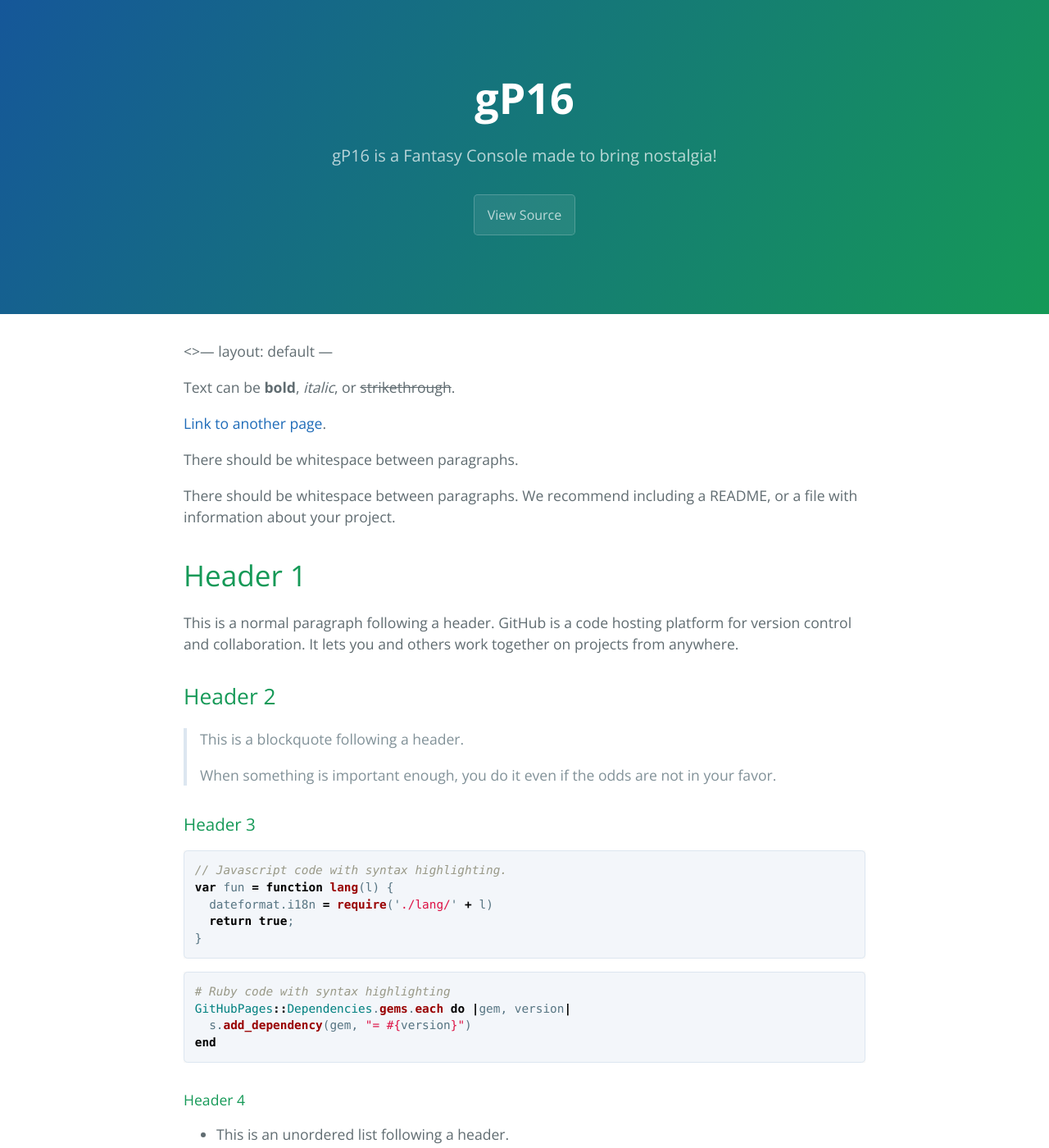
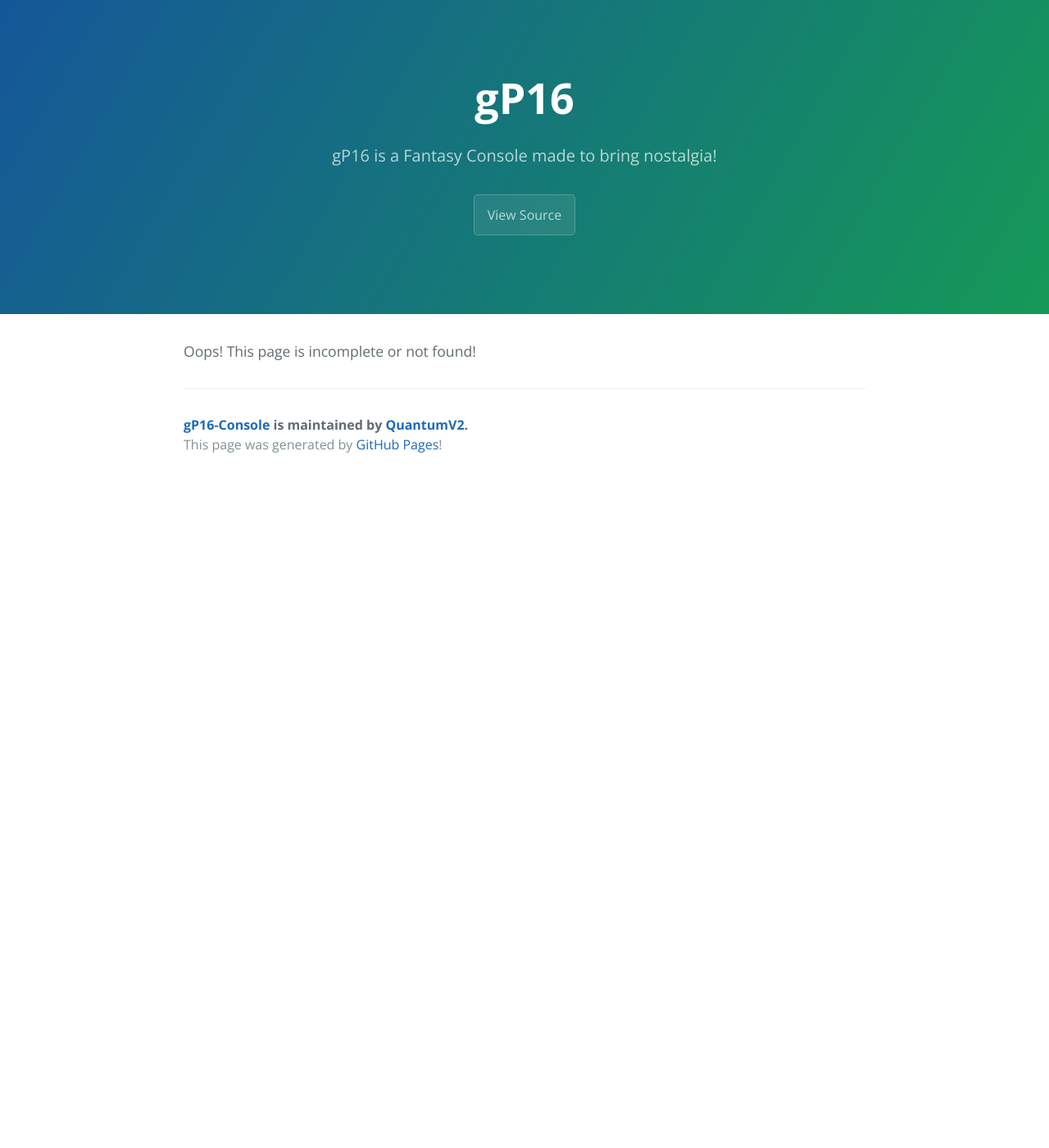
Before and after one commit to QuantumV2/gP16-Console, a Jekyll site: the page built from index.md, in a window 1280 px wide and 1400 px high. Shown: the whole window at 82% size. Built offline with Jekyll 4.4.1, drawn with Linux system fonts in a browser that asks for light colours; our own code applies the rules of GitHub Pages for plain Markdown files; some of the changed text lies outside the part shown.

Commit message:
Update index.md

````diff
--- a/index.md
+++ b/index.md
@@ -1,123 +1 @@
-<>---
-layout: default
----
-
-Text can be **bold**, _italic_, or ~~strikethrough~~.
-
-[Link to another page](./another-page.html).
-
-There should be whitespace between paragraphs.
-
-There should be whitespace between paragraphs. We recommend including a README, or a file with information about your project.
-
-# Header 1
-
-This is a normal paragraph following a header. GitHub is a code hosting platform for version control and collaboration. It lets you and others work together on projects from anywhere.
-
-## Header 2
-
-> This is a blockquote following a header.
->
-> When something is important enough, you do it even if the odds are not in your favor.
-
-### Header 3
-
-```js
-// Javascript code with syntax highlighting.
-var fun = function lang(l) {
-  dateformat.i18n = require('./lang/' + l)
-  return true;
-}
-```
-
-```ruby
-# Ruby code with syntax highlighting
-GitHubPages::Dependencies.gems.each do |gem, version|
-  s.add_dependency(gem, "= #{version}")
-end
-```
-
-#### Header 4
-
-*   This is an unordered list following a header.
-*   This is an unordered list following a header.
-*   This is an unordered list following a header.
-
-##### Header 5
-
-1.  This is an ordered list following a header.
-2.  This is an ordered list following a header.
-3.  This is an ordered list following a header.
-
-###### Header 6
-
-| head1        | head two          | three |
-|:-------------|:------------------|:------|
-| ok           | good swedish fish | nice  |
-| out of stock | good and plenty   | nice  |
-| ok           | good `oreos`      | hmm   |
-| ok           | good `zoute` drop | yumm  |
-
-### There's a horizontal rule below this.
-
-* * *
-
-### Here is an unordered list:
-
-*   Item foo
-*   Item bar
-*   Item baz
-*   Item zip
-
-### And an ordered list:
-
-1.  Item one
-1.  Item two
-1.  Item three
-1.  Item four
-
-### And a nested list:
-
-- level 1 item
-  - level 2 item
-  - level 2 item
-    - level 3 item
-    - level 3 item
-- level 1 item
-  - level 2 item
-  - level 2 item
-  - level 2 item
-- level 1 item
-  - level 2 item
-  - level 2 item
-- level 1 item
-
-### Small image
-
-![Octocat](https://github.githubassets.com/images/icons/emoji/octocat.png)
-
-### Large image
-
-![Branching](https://guides.github.com/activities/hello-world/branching.png)
-
-
-### Definition lists can be used with HTML syntax.
-
-<dl>
-<dt>Name</dt>
-<dd>Godzilla</dd>
-<dt>Born</dt>
-<dd>1952</dd>
-<dt>Birthplace</dt>
-<dd>Japan</dd>
-<dt>Color</dt>
-<dd>Green</dd>
-</dl>
-
-```
-Long, single-line code blocks should not wrap. They should horizontally scroll if they are too long. This line should be long enough to demonstrate this.
-```
-
-```
-The final element.
-```
+Oops! This page is incomplete or not found!
````
